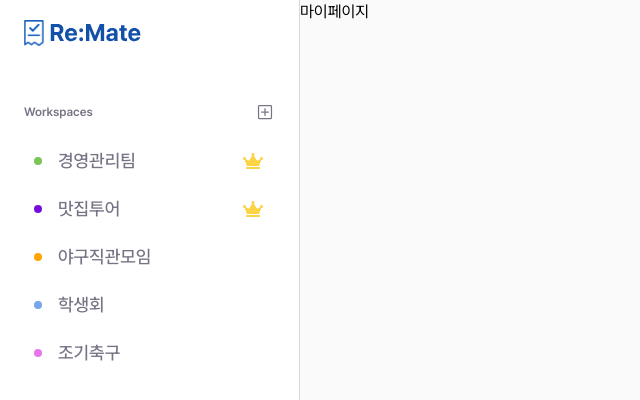
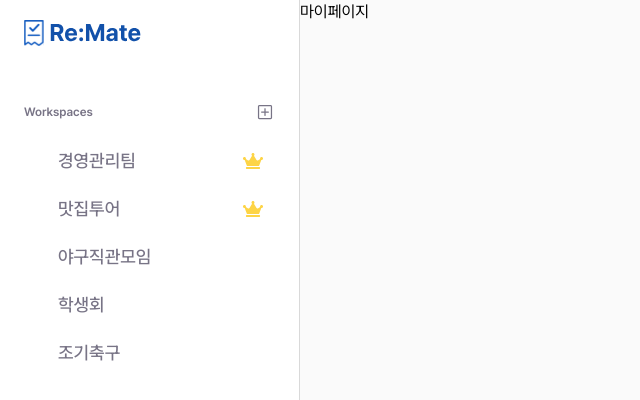
Before and after one commit to LMS10/ReMate, a Next.js app: page /mypage in a window 1280 px wide. Shown: the top 400 px of the page, without its empty margins (0-640 px from the left). Built offline with nearby package versions, Linux system fonts and the light colour scheme.

Commit message:
♻️ Refactor: 컬러칩 컴포넌트 재사용성 개선

```diff
--- a/src/components/ColorChips.tsx
+++ b/src/components/ColorChips.tsx
@@ -6,13 +6,7 @@ import OneColorChip from './OneColorChip';
 
 export default function ColorChips() {
   const [selected, setSelected] = useState<string | null>(null);
-  const colors = [
-    'bg-chip-green',
-    'bg-chip-purple',
-    'bg-chip-orange',
-    'bg-chip-blue',
-    'bg-chip-pink',
-  ];
+  const colors = ['green', 'purple', 'orange', 'blue', 'pink'];
 
   return (
     <div role='radiogroup' className={cn('flex gap-2')}>
--- a/src/components/OneColorChip.tsx
+++ b/src/components/OneColorChip.tsx
@@ -5,12 +5,22 @@ import Icon from './Icon';
 
 interface OneColorChipProps {
   color: string;
-  selected: boolean;
+  selected?: boolean;
   onSelect?: () => void;
   variant: 'modal' | 'sidebar';
 }
 
+const colors: Record<string, string> = {
+  green: 'bg-chip-green',
+  purple: 'bg-chip-purple',
+  orange: 'bg-chip-orange',
+  blue: 'bg-chip-blue',
+  pink: 'bg-chip-pink',
+};
+
 export default function OneColorChip({ color, selected, onSelect, variant }: OneColorChipProps) {
+  const bgColor = colors[color];
+
   return (
     <button
       role='radio'
@@ -18,7 +28,7 @@ export default function OneColorChip({ color, selected, onSelect, variant }: One
       aria-checked={selected}
       className={cn(
         'relative rounded-full',
-        color,
+        bgColor,
         variant === 'modal' && 'h-7.5 w-7.5 cursor-pointer',
         variant === 'sidebar' && 'h-2 w-2 cursor-default',
       )}
```
